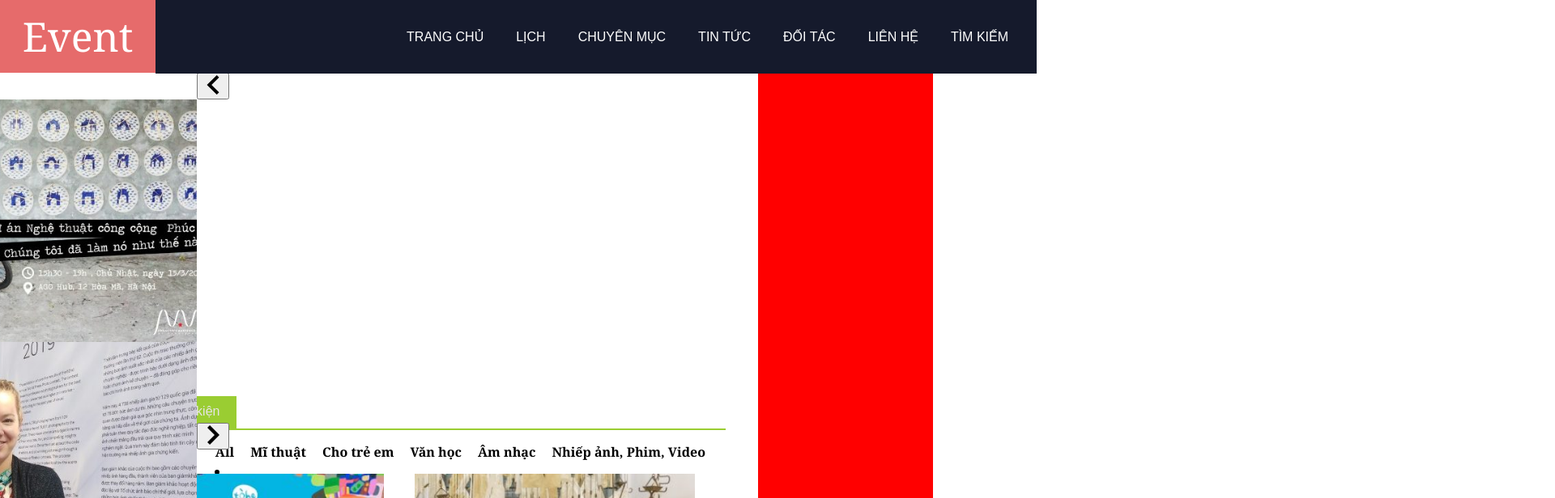
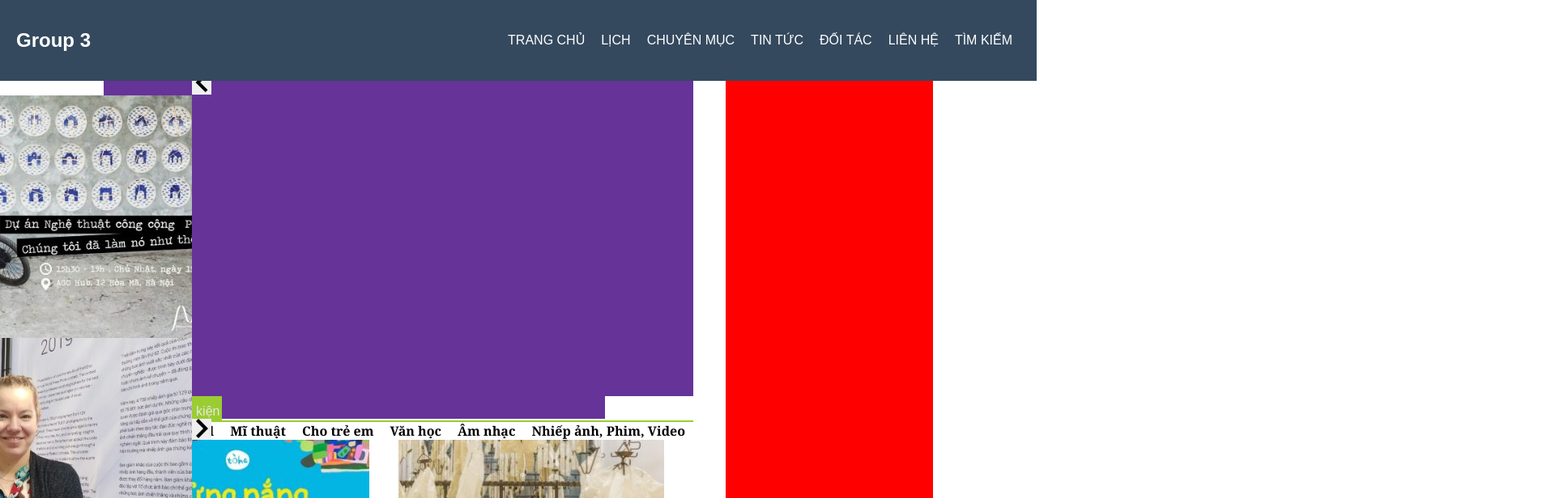
Before and after one commit to ntd275/BTL_CN_Web_Team3, a React (Create React App) app in the folder btl-web/: page / in a window 1280 px wide. Shown: the top 616 px of the page at 81% size, 1920 px wide, since content can reach past the window. Built offline with nearby package versions, Linux system fonts and the light colour scheme.

Commit message:
third commit

```diff
--- a/btl-web/src/CSS/navbar.css
+++ b/btl-web/src/CSS/navbar.css
@@ -1,63 +1,99 @@
-body,html {
+* {
     padding: 0;
     border: 0;
     margin: 0;
     box-sizing: border-box;
-    font-family: Cambria, Cochin, Georgia, Times, 'Times New Roman', serif;
+    font-family: "montserrat",sans-serif;
 }
 a {
     text-decoration: none;
     color: white;
 }
+.header{
+    height: 100px;
+    background:#34495e;
+    padding: 0 20px;
+    color: #fff;
+    position: fixed;
+    top:0px;
+    left: 0px;
+    width: 100%;
+}
+.header .logo {
+    line-height: 100px;
+    float: left;
 
-.left {
-    background-color: rgb(230, 107, 107);
-    min-height: 80px;
-    width: 15%;
-    line-height: 90px;
-    text-align: center;
-    font-family: Cambria, Cochin, Georgia, Times, 'Times New Roman', serif;
-    font-size: 50px;
-    position: fixed;
-    top: 0px;
-    left: 0px;
 }
-.left a {
-    display: inline;
-    color: white;
+.header .menu {
+    float: right;
+    line-height: 100px;
 }
-.right {
-    background-color: rgba(21, 26, 44, 1);
-    position: fixed;
-    top: 0px;
-    right: 0px;
-    width: 85%;
-    min-height: 80px;
-    line-height: 90px;
+
+.header .menu a {
+    color: #fff;
+    text-transform: uppercase;
+    text-decoration: none;
+    padding: 0 10px;
+    transition: .4s;
 }
-li:last-child{
-    margin-right: 15px;
+
+.show-menu-btn,.hide-menu-btn {
+    transition: .4s;
+    cursor: pointer;
+    font-size: 30px;
+    display: none;
 }
-.right ul {
-    padding: 0;
-    border: 0;
-    margin: 0;
-    list-style: none;
+.header .show-menu-btn{
     float: right;
+    line-height: 100px;
+
 }
-.right ul li {
-    display: inline-block;
-    padding-left: 20px;
-    padding-right: 20px;
+.header .menu a:hover,
+.show-menu-btn:hover,
+.hide-menu-btn:hover{
+    color: #3498db;
 }
-.right li a {
-    text-decoration: none;
-    text-transform: uppercase;
-    font-family: Arial, Helvetica, sans-serif;
-    color: white;
+
+#chk {
+    position: absolute;
+    visibility: hidden;
+    z-index: -111;
 }
-.right li a:hover {
-    color : rgb(230, 107, 107);
+
+
+@media screen and (max-width:800px){
+    .show-menu-btn,.hide-menu-btn {
+        display: block;
+    }
+    .header .menu {
+        position: fixed;
+        width: 100%;
+        height: 100vh;
+        background: #333;
+        top:0px;
+        right: -100%;
+        text-align: center;
+        line-height: normal;
+        padding: 80px 0px;
+        transition: .7s;
+    }
+    .header .menu a{
+        display: block;
+        padding: 20px;
+        width: 100%;
+    }
+    .header .menu a:hover{
+        background-color: rgb(71, 71, 71);
+    }
+
+    .header .hide-menu-btn{
+        position: absolute;
+        top: 40px;
+        right: 40px;
+    }
+    #chk:checked ~ .menu{
+        right: 0;
+    }
 }
 
 .content {
@@ -76,6 +112,7 @@ li:last-child{
 }
 .slide {
     height: 400px;
+    background-color: rebeccapurple;
 }
 .title{
     width: 20%;
--- a/btl-web/src/component/Navbar.js
+++ b/btl-web/src/component/Navbar.js
@@ -3,21 +3,24 @@ import "../CSS/navbar.css";
 class Navbar extends Component {
     render() {
         return (
-            <div className="navbar">
-                <div className="left">
-                    <span><a href="#">Event</a></span>
-                </div>
-                <div className="right">
-                    <ul>
-                        <li><a href="#">Trang chủ</a></li>
-                        <li><a href="#">Lịch</a></li>
-                        <li><a href="#">Chuyên mục</a></li>
-                        <li><a href="#">Tin tức</a></li>
-                        <li><a href="#">Đối tác</a></li>
-                        <li><a href="#">Liên hệ</a></li>
-                        <li><a href="#">Tìm kiếm</a></li>
-                    </ul>
-                </div>
+            <div className="header">
+                <h2 className="logo">Group 3</h2>
+                <input type="checkbox" name id="chk" />
+                <label htmlFor="chk" className="show-menu-btn">
+                    <i className="fas fa-ellipsis-h" />
+                </label>
+                <ul className="menu">
+                    <a href="#">Trang chủ</a>
+                    <a href="#">Lịch</a>
+                    <a href="#">Chuyên mục</a>
+                    <a href="#">Tin tức</a>
+                    <a href="#">Đối tác</a>
+                    <a href="#">Liên hệ</a>
+                    <a href="#">Tìm kiếm</a>
+                    <label htmlFor="chk" className="hide-menu-btn">
+                        <i className="fas fa-times" />
+                    </label>
+                </ul>
             </div>
         );
     }
```
